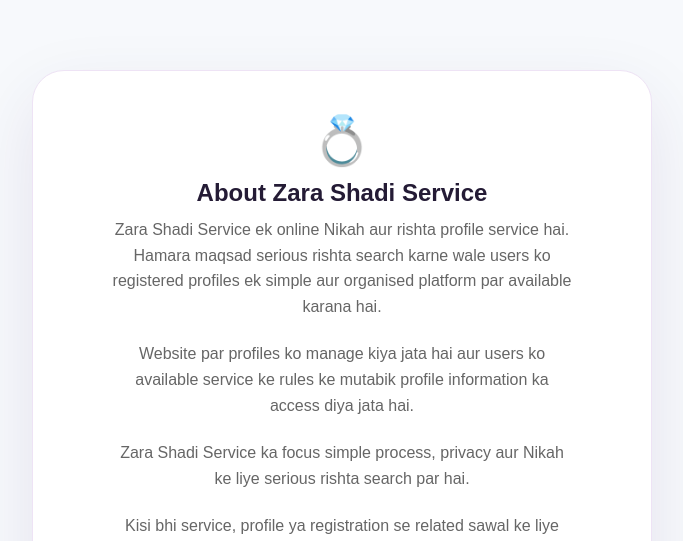
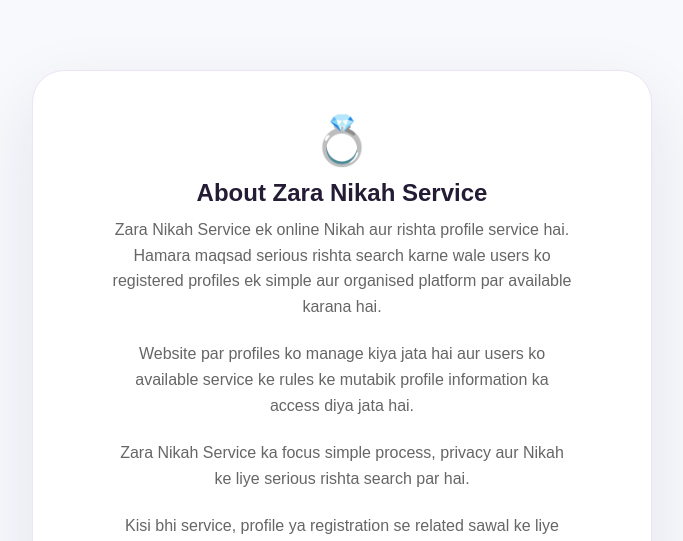
Before and after one commit to islam20111975-ops/zarashadiservice, a Next.js app: page /about in a window 1280 px wide. Shown: the top 541 px of the page, without its empty margins (298-981 px from the left). Built offline with nearby package versions, Linux system fonts and the light colour scheme.

Commit message:
Finish Zara Nikah Service branding rename

```diff
--- a/app/about/page.js
+++ b/app/about/page.js
@@ -1,7 +1,7 @@
 import Link from "next/link";
 
-export const metadata={title:"About",description:"Zara Shadi Service ke baare mein"};
+export const metadata={title:"About",description:"Zara Nikah Service ke baare mein"};
 
 export default function About(){
-  return <main><section className="cardPage siteState"><div className="siteStateIcon">💍</div><h1>About Zara Shadi Service</h1><div className="pageContent"><p>Zara Shadi Service ek online Nikah aur rishta profile service hai. Hamara maqsad serious rishta search karne wale users ko registered profiles ek simple aur organised platform par available karana hai.</p><p>Website par profiles ko manage kiya jata hai aur users ko available service ke rules ke mutabik profile information ka access diya jata hai.</p><p>Zara Shadi Service ka focus simple process, privacy aur Nikah ke liye serious rishta search par hai.</p><p>Kisi bhi service, profile ya registration se related sawal ke liye Contact page par diye gaye madhyam se message karein.</p></div><div className="siteStateActions"><Link className="primaryAction" href="/">← Home</Link><Link className="backAction" href="/contact">Contact</Link></div></section></main>;
+  return <main><section className="cardPage siteState"><div className="siteStateIcon">💍</div><h1>About Zara Nikah Service</h1><div className="pageContent"><p>Zara Nikah Service ek online Nikah aur rishta profile service hai. Hamara maqsad serious rishta search karne wale users ko registered profiles ek simple aur organised platform par available karana hai.</p><p>Website par profiles ko manage kiya jata hai aur users ko available service ke rules ke mutabik profile information ka access diya jata hai.</p><p>Zara Nikah Service ka focus simple process, privacy aur Nikah ke liye serious rishta search par hai.</p><p>Kisi bhi service, profile ya registration se related sawal ke liye Contact page par diye gaye madhyam se message karein.</p></div><div className="siteStateActions"><Link className="primaryAction" href="/">← Home</Link><Link className="backAction" href="/contact">Contact</Link></div></section></main>;
 }
```
